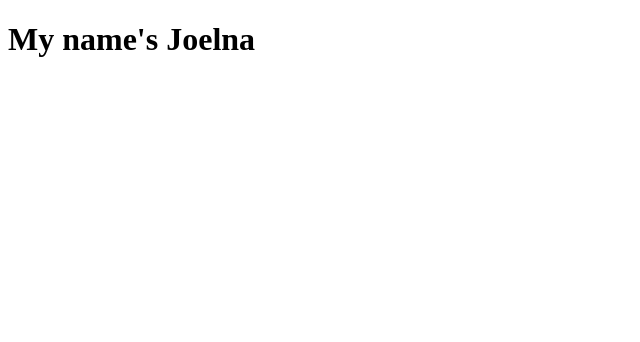
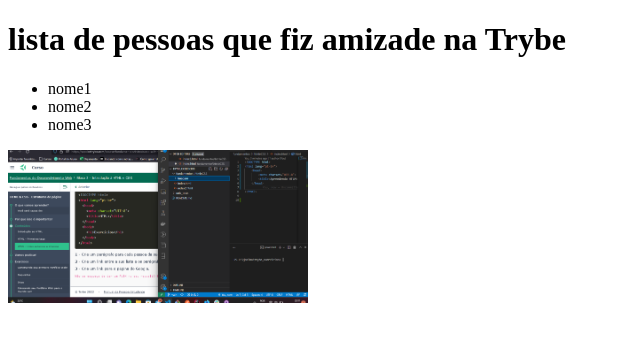
Before and after one commit to joelnamota/trybe_exercicios, a plain HTML site: page fundamentos/htmleCSS/index.html in a window 1280 px wide. Shown: the whole page, without its empty margins (0-640 px from the left). Drawn offline with Linux system fonts and the light colour scheme.

Commit message:
adicionei imagem

```diff
--- a/fundamentos/htmleCSS/index.html
+++ b/fundamentos/htmleCSS/index.html
@@ -1,6 +1,16 @@
 <!DOCTYPE html>
-<html>
-<body>
-<h1> My name's Joelna </h1>
-</body>
+<html lang="pt-br">
+    <head>
+        <meta charset="UTF-8">
+        <title>Aprendendo HTLM</title>
+    </head>
+    <body>
+        <h1>lista de pessoas que fiz amizade na Trybe</h1>
+        <ul>
+            <li>nome1</li>
+            <li>nome2</li>
+            <li>nome3</li>
+        </ul>
+        <img src="Imagem/Screenshot_5 html.png" alt="foto do painel de controle" width="300px">
+    </body>
 </html>
```
Also changed, not shown: fundamentos/htmleCSS/Imagem/Screenshot_5 html.png (added).
